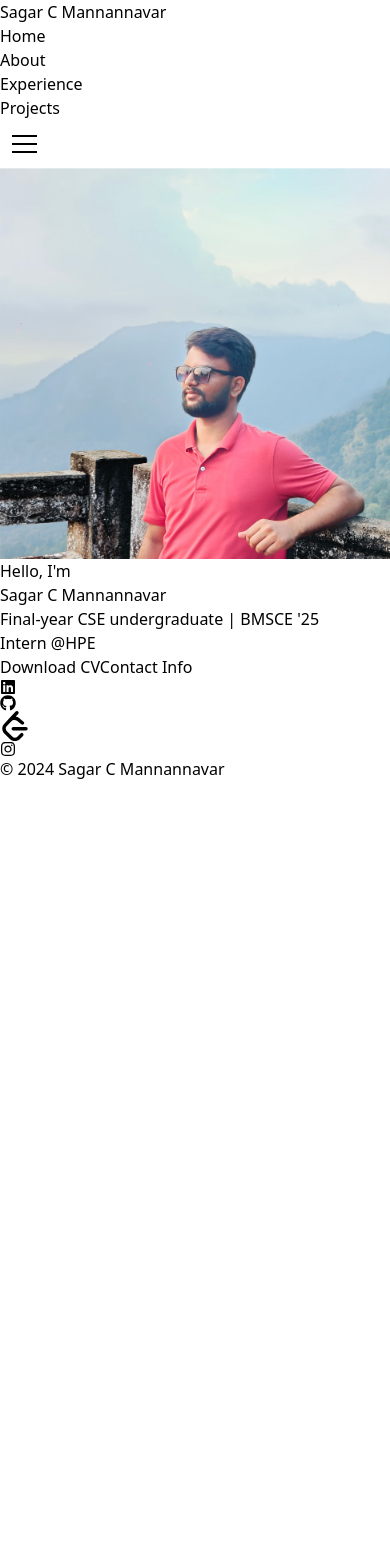
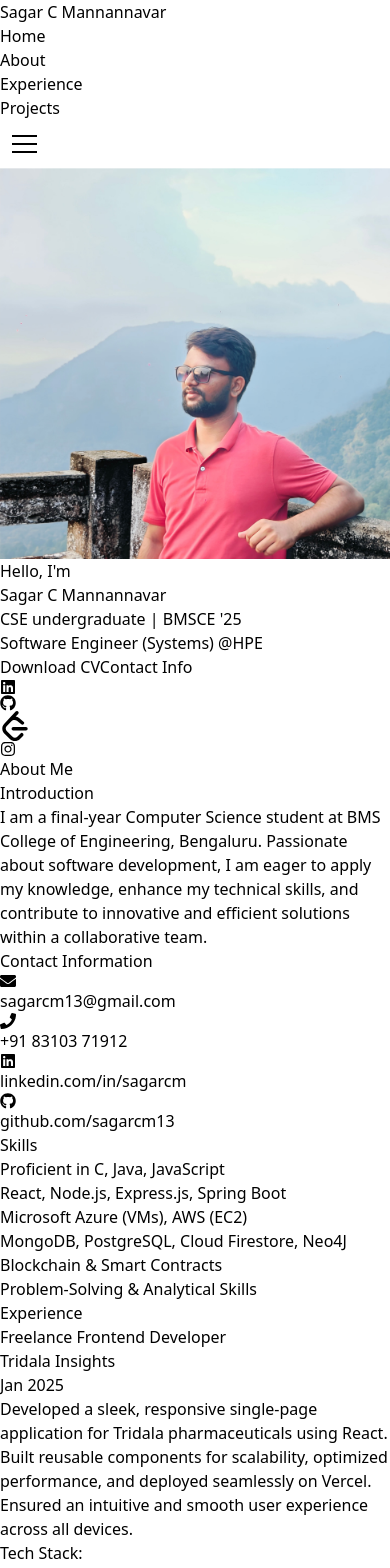
Before and after one commit to sagarcm13/Portfolio, a React (Vite) app: page / in a window 390 px wide. Shown: the top 1568 px of the page. Before the commit the page ends 844 px from the top, so only its background shows below. Built offline with nearby package versions, Linux system fonts and the light colour scheme.

Commit message:
updated the design

```diff
--- a/package.json
+++ b/package.json
@@ -15,8 +15,7 @@
     "hamburger-react": "^2.5.2",
     "react": "^18.3.1",
     "react-dom": "^18.3.1",
-    "react-icons": "^5.4.0",
-    "react-router-dom": "^7.0.1"
+    "react-icons": "^5.4.0"
   },
   "devDependencies": {
     "@eslint/js": "^9.15.0",
--- a/src/App.jsx
+++ b/src/App.jsx
@@ -1,4 +1,4 @@
-import { BrowserRouter as Router, Route, Routes } from 'react-router';
+// App.jsx
 import Header from "./components/Header";
 import Footer from './components/Footer';
 import Home from './components/Home';
@@ -6,21 +6,17 @@ import About from './components/About';
 import Projects from './components/Projects';
 import Experience from './components/Experience';
 import './App.css';
-import ScrollToTop from './components/ScrollToTop.jsx';
 
 function App() {
   return (
-    <Router>
+    <>
       <Header />
-      <ScrollToTop />
-      <Routes>
-        <Route path="/" element={<Home />} />
-        <Route path="/about" element={<About />} />
-        <Route path="/projects" element={<Projects />} />
-        <Route path="/experience" element={<Experience />} />
-      </Routes>
+      <Home />
+      <About />
+      <Experience />
+      <Projects />
       <Footer />
-    </Router>
+    </>
   );
 }
 
--- a/src/components/About.jsx
+++ b/src/components/About.jsx
@@ -12,17 +12,21 @@ const About = () => {
   ];
 
   return (
+    <section id="about" className="scroll-mt-16">
       <motion.section
         className="p-8 md:p-16 bg-gray-50 min-h-screen flex flex-col items-center"
-      initial={{ opacity: 0 }}
-      animate={{ opacity: 1 }}
-      transition={{ duration: 0.4 }}
+        initial={{ opacity: 0, y: 50 }}
+        whileInView={{ opacity: 1, y: 0 }}
+        transition={{ duration: 0.6, ease: "easeOut" }}
+        viewport={{ once: true, amount: 0.2 }}
       >
+        {/* Heading */}
         <motion.h2
           className="text-3xl md:text-4xl font-bold text-gray-900 mb-12 text-center"
-        initial={{ y: -15, opacity: 0 }}
-        animate={{ y: 0, opacity: 1 }}
-        transition={{ duration: 0.3, ease: "easeOut" }}
+          initial={{ y: -30, opacity: 0 }}
+          whileInView={{ y: 0, opacity: 1 }}
+          transition={{ duration: 0.5, ease: "easeOut" }}
+          viewport={{ once: true }}
         >
           About Me
         </motion.h2>
@@ -31,16 +35,20 @@ const About = () => {
           {/* Introduction Card */}
           <motion.div
             className="bg-white shadow-lg rounded-2xl p-6 md:p-8 hover:shadow-xl transition"
-          initial={{ opacity: 0, y: 15 }}
-          animate={{ opacity: 1, y: 0 }}
-          transition={{ duration: 0.3, delay: 0.1 }}
+            initial={{ opacity: 0, y: 30 }}
+            whileInView={{ opacity: 1, y: 0 }}
+            transition={{ duration: 0.5, ease: "easeOut", delay: 0.1 }}
+            viewport={{ once: true, amount: 0.2 }}
             whileHover={{ scale: 1.05 }}
           >
-          <h3 className="text-2xl font-semibold text-gray-800 mb-4">Introduction</h3>
+            <h3 className="text-2xl font-semibold text-gray-800 mb-4">
+              Introduction
+            </h3>
             <p className="text-lg text-gray-600 leading-relaxed">
-            I am a final-year Computer Science student at BMS College of Engineering, Bengaluru.
-            Passionate about software development, I am eager to apply my knowledge, enhance my
-            technical skills, and contribute to innovative and efficient solutions within a
+              I am a final-year Computer Science student at BMS College of
+              Engineering, Bengaluru. Passionate about software development, I
+              am eager to apply my knowledge, enhance my technical skills, and
+              contribute to innovative and efficient solutions within a
               collaborative team.
             </p>
           </motion.div>
@@ -48,9 +56,10 @@ const About = () => {
           {/* Contact Information Card */}
           <motion.div
             className="bg-white shadow-lg rounded-2xl p-6 md:p-8 hover:shadow-xl transition"
-          initial={{ opacity: 0, y: 15 }}
-          animate={{ opacity: 1, y: 0 }}
-          transition={{ duration: 0.3, delay: 0.2 }}
+            initial={{ opacity: 0, y: 30 }}
+            whileInView={{ opacity: 1, y: 0 }}
+            transition={{ duration: 0.5, ease: "easeOut", delay: 0.2 }}
+            viewport={{ once: true, amount: 0.2 }}
             whileHover={{ scale: 1.05 }}
           >
             <h3 className="text-2xl font-semibold mb-4">Contact Information</h3>
@@ -91,9 +100,10 @@ const About = () => {
           {/* Skills Card */}
           <motion.div
             className="bg-white shadow-lg rounded-2xl p-6 md:p-8 hover:shadow-xl transition md:col-span-2"
-          initial={{ opacity: 0, y: 15 }}
-          animate={{ opacity: 1, y: 0 }}
-          transition={{ duration: 0.3, delay: 0.2 }}
+            initial={{ opacity: 0, y: 30 }}
+            whileInView={{ opacity: 1, y: 0 }}
+            transition={{ duration: 0.5, ease: "easeOut", delay: 0.3 }}
+            viewport={{ once: true, amount: 0.2 }}
             whileHover={{ scale: 1.05 }}
           >
             <h3 className="text-2xl font-semibold text-gray-800 mb-4">Skills</h3>
@@ -102,9 +112,14 @@ const About = () => {
                 <motion.div
                   key={index}
                   className="bg-gray-100 px-4 py-2 rounded-lg text-gray-700 font-medium"
-                initial={{ opacity: 0, y: 10 }}
-                animate={{ opacity: 1, y: 0 }}
-                transition={{ duration: 0.2, delay: 0.2 + index * 0.05 }}
+                  initial={{ opacity: 0, y: 15 }}
+                  whileInView={{ opacity: 1, y: 0 }}
+                  transition={{
+                    duration: 0.4,
+                    delay: 0.2 + index * 0.1,
+                    ease: "easeOut",
+                  }}
+                  viewport={{ once: true }}
                 >
                   {skill}
                 </motion.div>
@@ -113,6 +128,7 @@ const About = () => {
           </motion.div>
         </div>
       </motion.section>
+    </section>
   );
 };
 
--- a/src/components/Experience.jsx
+++ b/src/components/Experience.jsx
@@ -7,43 +7,50 @@ const Experience = () => {
             techStack: "React, Vercel",
             project: "Tridala Insights",
             duration: "Jan 2025",
-            description: "Developed a sleek, responsive single-page application for Tridala pharmaceuticals using React. Built reusable components for scalability, optimized performance, and deployed seamlessly on Vercel. Ensured an intuitive and smooth user experience across all devices.",
+            description:
+                "Developed a sleek, responsive single-page application for Tridala pharmaceuticals using React. Built reusable components for scalability, optimized performance, and deployed seamlessly on Vercel. Ensured an intuitive and smooth user experience across all devices.",
         },
         {
             title: "CodeIO Project Intern",
             techStack: "React, Chakra-UI, Node.js, PostgreSQL",
             project: "CIE Marks Portal",
             duration: "Jun 2024 - Sept 2024",
-            description: "Designed and implemented a digital portal to streamline student mark tracking. Automated manual recording processes, enhancing efficiency for educators and students. Developed a robust full-stack solution with seamless data management.",
+            description:
+                "Designed and implemented a digital portal to streamline student mark tracking. Automated manual recording processes, enhancing efficiency for educators and students. Developed a robust full-stack solution with seamless data management.",
         },
         {
             title: "Freelance Backend Developer",
             techStack: "Java Spring Boot, Neo4j",
             project: "Full-Stack Application Backend",
             duration: "Feb 2024 - Apr 2024",
-            description: "Architected a scalable backend infrastructure for a full-stack web application. Designed and optimized APIs for seamless frontend integration. Leveraged Neo4j for efficient graph-based data storage and retrieval.",
+            description:
+                "Architected a scalable backend infrastructure for a full-stack web application. Designed and optimized APIs for seamless frontend integration. Leveraged Neo4j for efficient graph-based data storage and retrieval.",
         },
         {
             title: "Freelance Software Engineer",
             techStack: "Java Spring Boot, MongoDB (Time Series), Java Scheduler",
             project: "WebWatch - Website Monitoring App",
             duration: "Dec 2023 - Feb 2024",
-            description: "Developed WebWatch, a real-time website monitoring system that tracks performance and uptime. Implemented automated task scheduling with Spring Boot Scheduler and leveraged MongoDB Time Series Collection for efficient data storage. Improved monitoring efficiency by 20%.",
+            description:
+                "Developed WebWatch, a real-time website monitoring system that tracks performance and uptime. Implemented automated task scheduling with Spring Boot Scheduler and leveraged MongoDB Time Series Collection for efficient data storage. Improved monitoring efficiency by 20%.",
         },
     ];
 
     return (
+        <section id="experience" className="scroll-mt-16">
             <motion.section
                 className="p-8 bg-gray-50 min-h-screen"
                 initial={{ opacity: 0 }}
-            animate={{ opacity: 1 }}
-            transition={{ duration: 0.4 }} // Faster fade-in
+                whileInView={{ opacity: 1 }}
+                transition={{ duration: 0.4 }}
+                viewport={{ once: true, amount: 0.2 }} // triggers only when 20% in view
             >
                 <motion.h2
                     className="text-3xl md:text-4xl font-bold text-gray-900 mb-12 text-center"
-                initial={{ y: -15, opacity: 0 }}
-                animate={{ y: 0, opacity: 1 }}
-                transition={{ duration: 0.3, ease: "easeOut" }} // Faster title animation
+                    initial={{ y: -30, opacity: 0 }}
+                    whileInView={{ y: 0, opacity: 1 }}
+                    transition={{ duration: 0.5, ease: "easeOut" }}
+                    viewport={{ once: true }}
                 >
                     Experience
                 </motion.h2>
@@ -53,13 +60,18 @@ const Experience = () => {
                         <motion.div
                             key={index}
                             className="bg-white p-6 rounded-2xl shadow-md border border-gray-200 hover:shadow-lg transition-shadow duration-200"
-                        initial={{ opacity: 0, y: 15 }}
-                        animate={{ opacity: 1, y: 0 }}
-                        transition={{ duration: 0.3, delay: index * 0.05 }} // Staggered effect
-                        whileHover={{ scale: 1.05 }} // Subtle hover effect
+                            initial={{ opacity: 0, y: 40 }}
+                            whileInView={{ opacity: 1, y: 0 }}
+                            transition={{ duration: 0.5, delay: index * 0.1 }}
+                            viewport={{ once: true, amount: 0.2 }}
+                            whileHover={{ scale: 1.05 }}
                         >
-                        <h3 className="text-2xl font-semibold text-blue-700 mb-2">{experience.title}</h3>
-                        <h4 className="text-lg font-medium text-gray-700">{experience.project}</h4>
+                            <h3 className="text-2xl font-semibold text-blue-700 mb-2">
+                                {experience.title}
+                            </h3>
+                            <h4 className="text-lg font-medium text-gray-700">
+                                {experience.project}
+                            </h4>
                             <p className="text-sm text-gray-500 mb-3">{experience.duration}</p>
                             <p className="text-gray-700 leading-relaxed">{experience.description}</p>
                             <p className="text-gray-600 font-semibold mt-2">Tech Stack:</p>
@@ -68,6 +80,7 @@ const Experience = () => {
                     ))}
                 </div>
             </motion.section>
+        </section>
     );
 };
 
--- a/src/components/Home.jsx
+++ b/src/components/Home.jsx
@@ -1,17 +1,18 @@
 /* eslint-disable react/prop-types */
 import { motion } from "framer-motion";
 import ProfileImage from "./../assets/sagarcm.jpg";
-import { Link } from "react-router-dom";
 import { FaLinkedin, FaGithub, FaInstagram } from "react-icons/fa";
 
 const Home = () => {
     return (
+        <section id="home" className="scroll-mt-16">
             <motion.section
                 id="profile"
                 className="flex flex-col md:flex-row md:space-x-24 items-center justify-center py-16 bg-white h-[calc(100vh-110px)] md:h-[calc(100vh-90px)]"
                 initial={{ opacity: 0 }}
                 animate={{ opacity: 1 }}
                 transition={{ duration: 0.4 }}
+                viewport={{ once: false, amount: 0.2 }}
             >
                 {/* Profile Image */}
                 <motion.div
@@ -36,8 +37,8 @@ const Home = () => {
                 >
                     <div className="text-gray-600 text-xl md:text-2xl">Hello, I&apos;m</div>
                     <h1 className="text-3xl md:text-5xl font-bold text-gray-800">Sagar C Mannannavar</h1>
-                <div className="text-gray-600 text-lg md:text-xl">Final-year CSE undergraduate | BMSCE &apos;25</div>
-                <div className="text-gray-600 text-lg md:text-xl">Intern @HPE</div>
+                    <div className="text-gray-600 text-lg md:text-xl">CSE undergraduate | BMSCE &apos;25</div>
+                    <div className="text-gray-600 text-lg md:text-xl">Software Engineer (Systems) @HPE</div>
 
                     {/* Buttons */}
                     <div className="flex justify-center space-x-4">
@@ -50,23 +51,24 @@ const Home = () => {
                         >
                             Download CV
                         </motion.a>
-                    <Link
-                        to="/about"
+                        <a
+                            href="#about"
                             className="bg-gray-800 text-white px-4 py-2 rounded shadow-md hover:bg-gray-900 hover:scale-[1.05] transition"
                         >
                             Contact Info
-                    </Link>
+                        </a>
                     </div>
 
                     {/* Social Icons */}
                     <div className="flex justify-center space-x-6 md:space-x-8 p-2">
                         <SocialIcon href="https://www.linkedin.com/in/sagar-c-mannannavar-08a002251" icon={<FaLinkedin />} />
                         <SocialIcon href="https://github.com/sagarcm13/" icon={<FaGithub />} />
-                    <SocialIcon href="https://leetcode.com/u/sagar_c_mannannavar/" icon={<SimpleIconsLeetcode  />} />
+                        <SocialIcon href="https://leetcode.com/u/sagar_c_mannannavar/" icon={<SimpleIconsLeetcode />} />
                         <SocialIcon href="https://www.instagram.com/sagar_cm6/" icon={<FaInstagram />} />
                     </div>
                 </motion.div>
             </motion.section>
+        </section>
     );
 };
 
```
Also changed, not shown: src/components/Header.jsx (+27 -14 lines), src/components/Projects.jsx (+45 -21 lines), src/components/ScrollToTop.jsx (deleted, +0 -12 lines), 1 other file (tests, documents, lock files or other folders). Lines whose indentation alone changed are shown as unchanged.
